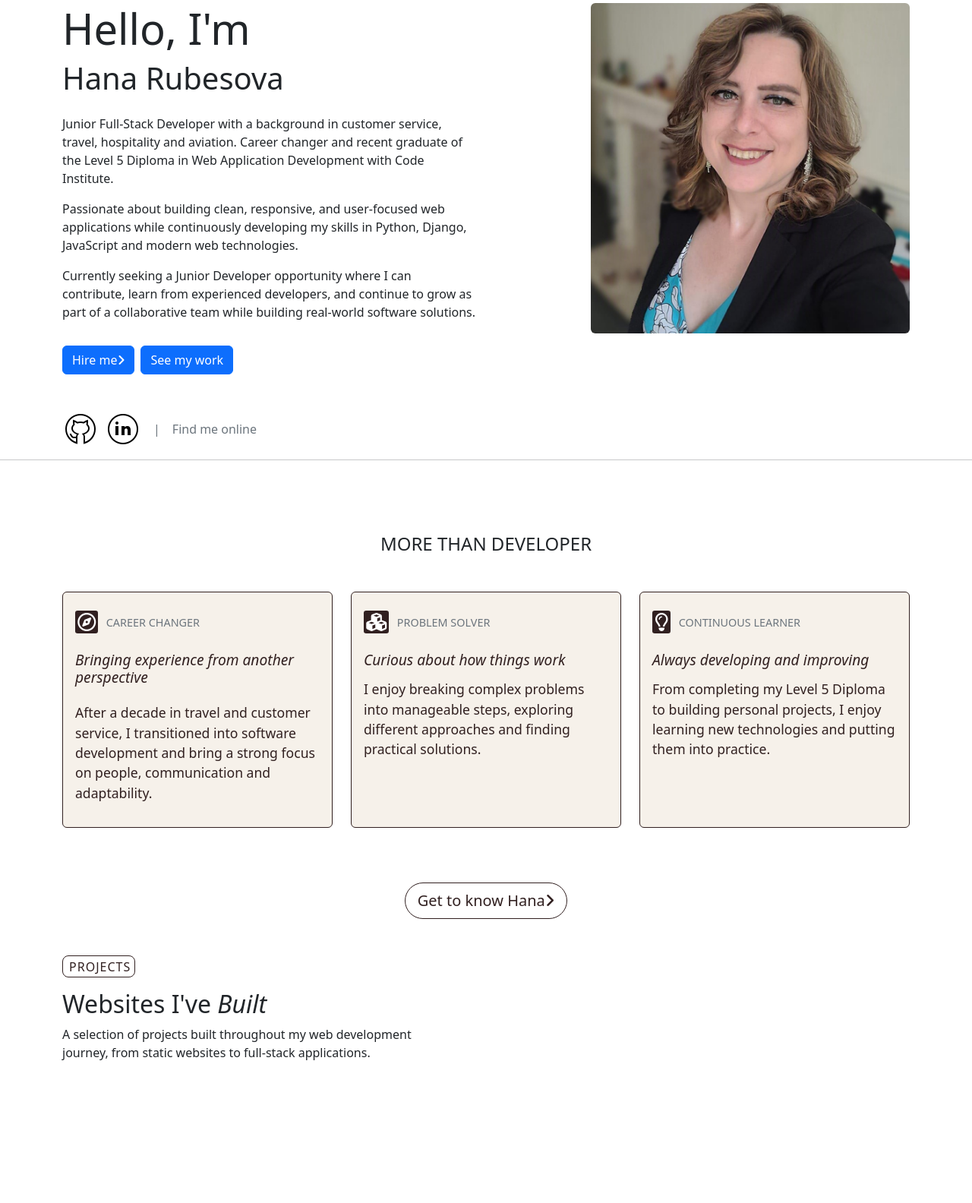
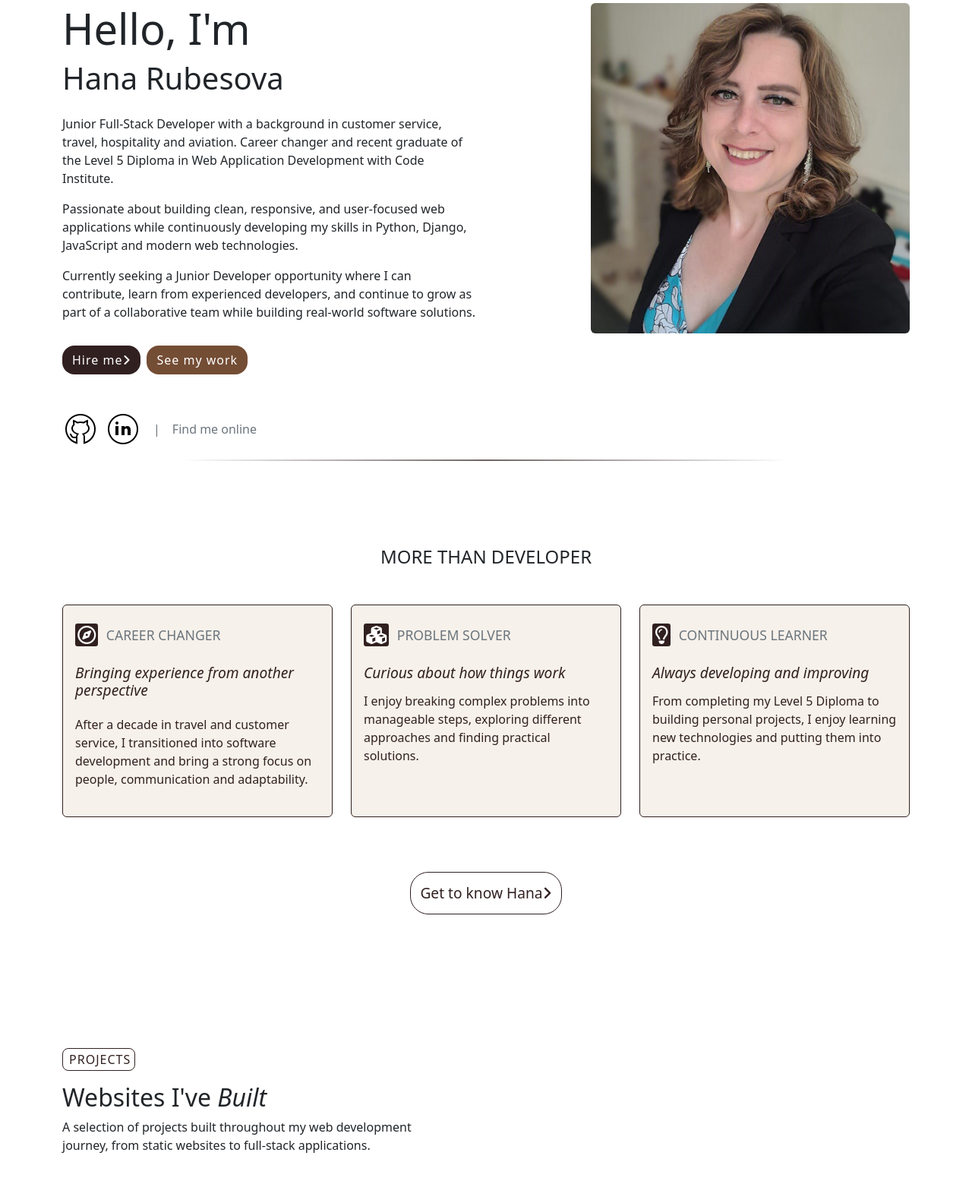
Before and after one commit to Rubina1978/portfolio-1.1, a Django app: page / in a window 1280 px wide. Shown: the part 92-1676 px from the top of the page at 76% size. Before the commit the page ends 1488 px from the top, so only its background shows below. Run offline with Django 5.2, Linux system fonts and the light colour scheme; data that the repository does not hold is empty; some libraries are stand-ins or nearby versions.

Commit message:
style buttons

```diff
--- a/new_portfolio/static/css/base.css
+++ b/new_portfolio/static/css/base.css
@@ -9,8 +9,37 @@ body {
     width: 100%;
 }
 
+html {
+    scroll-behavior: smooth;
+}
+
 .hero-image-column {
     margin-top: 1.5rem;
+}
+
+.hr-wrap {
+
+    display: flex;
+    justify-content: center;
+
+}
+.hr-wrap hr {
+    width: min(80%, 800px);
+    border: 0;
+    height: 2px;
+    background: linear-gradient(
+        90deg,
+        transparent,
+        #312020,
+        transparent
+    );
+    opacity: 0.7;
+}
+
+.projects-intro {
+    padding-top: 5rem;
+    scroll-margin-top: 80px;
+    margin-top: 0;
 }
 
 .section-intro {
@@ -22,11 +51,18 @@ body {
     border: 1px solid #312020 ;
     color: #312020;
     border-radius: 1.5rem;
+   font-size: 0.9rem;
+   padding: 0.5rem;
+   font-weight: 500;
+
 }
+
+
 
 .custom-btn:hover {
     background-color: #312020;
     color: white;
+    transition: 0.4s ease-in-out;
 }
 
 /* personality cards */
@@ -51,12 +87,14 @@ body {
 }
 
 .card-body h6 {
-    font-size: 1.2rem;
+
     margin-bottom: 0.9rem;
+    color:#312020
 
 }
 .card-body p {
-    font-size: 1.1rem;
+    font-size: 0.9rem;
+    color:#312020
 }
 
 /* project label */
@@ -90,9 +128,6 @@ border: 1px solid #312020;
 
 }
 
-
-
-
 .img-fluid {
     border-radius: 8%;
     min-width: 100px;
@@ -113,6 +148,38 @@ border: 1px solid #312020;
 
 }
 
+.custom-btn-git, .custom-btn-hire {
+    background-color:  #312020;
+    color: white;
+    border-radius: 1rem;
+    letter-spacing: 1px;
+    font-weight: 500;
+
+
+}
+
+.custom-btn-git:hover, .custom-btn-hire:hover {
+    background-color: #bd661a;
+    color: white;
+    transition: 0.3s  ease-in-out;
+
+
+}
+
+.custom-btn-live, .custom-btn-see-work {
+
+    border-radius: 1rem;
+    letter-spacing: 1px;
+    background-color: #744d35;
+    color: white;
+    font-weight: 500;
+}
+
+.custom-btn-live:hover, .custom-btn-see-work:hover {
+   background-color: #f3c383;
+   color: #312020;
+   transition: 0.3s  ease-in-out;
+}
 
 
 
@@ -130,4 +197,24 @@ border: 1px solid #312020;
 
     }
 
+    .card-body {
+        font-size: 1.1rem;
+    }
+   .card-body p {
+    font-size: 1rem;
+   }
+
+   .card-body h5 {
+    font-size: 1.1rem;
+   }
+
+   .trait-cards h6 {
+    font-size: 1.2rem;
+   }
+
+   .custom-btn {
+    font-size: 1.2rem;
+    padding: 0.8rem;
+
+   }
 }
--- a/new_portfolio/templates/home/index.html
+++ b/new_portfolio/templates/home/index.html
@@ -25,8 +25,8 @@
             </div>
         </div>
         <div class="d-flex flex-wrap align-items-center gap-2 mt-3">
-            <a href="#" class="btn btn-primary">Hire me<i class="fa-solid fa-angle-right"></i></a>
-            <a href="#" class="btn btn-primary">See my work</a>
+            <a href="#" class="btn custom-btn-hire">Hire me<i class="fa-solid fa-angle-right"></i></a>
+            <a href="#projects" class="btn custom-btn-see-work">See my work</a>
         </div>
          <div class="mt-5 d-flex align-items-center gap-2 text-muted">
             <a href="https://github.com/Rubina1978" target="_blank" rel="noopener">
@@ -39,7 +39,9 @@
             <span>Find me online</span>
         </div>
     </div>
+    <div class="hr-wrap">
     <hr>
+</div>
 
 
    <div class="container mt-5 pt-5">
@@ -82,9 +84,10 @@
             </div>
         </div>
    </div>
-   <section class="projects-intro container">
+   <section id="projects"  class="projects-intro container mt-5
+   ">
 
-    <p class="section-label mt-5">PROJECTS</p>
+    <p  class="section-label mt-5">PROJECTS</p>
 
     <h2>Websites I've <em>Built</em></h2>
 
@@ -119,8 +122,8 @@
                         </div>
                         <div class="col-md-2">
                             <div class="card-body d-flex flex-column gap-2">
-                                <a href="{{ project.github_url }}" class="btn btn-sm btn-outline-primary" target="_blank" rel="noopener">GitHub</a>
-                                <a href="{{ project.live_url }}" class="btn btn-sm btn-outline-secondary" target="_blank" rel="noopener">Live Site</a>
+                                <a href="{{ project.github_url }}" class="btn btn-sm custom-btn-git" target="_blank" rel="noopener">GitHub</a>
+                                <a href="{{ project.live_url }}" class="btn btn-sm custom-btn-live" target="_blank" rel="noopener">Live Site</a>
                             </div>
                         </div>
                     </div>
--- a/new_portfolio/urls.py
+++ b/new_portfolio/urls.py
@@ -25,4 +25,5 @@ urlpatterns = [
 ]
 
 if settings.DEBUG:
-    urlpatterns += static(settings.MEDIA_URL, document_root=settings.MEDIA_ROOT)
+    urlpatterns += static(
+        settings.MEDIA_URL, document_root=settings.MEDIA_ROOT)
```
Also changed, not shown: home_page/models.py (+16 -0 lines), home_page/migrations/0002_skill.py (added), projects/Screenshot_2026-02-03_013243.png (deleted), projects/firefox-home.png (deleted), projects/mood-manager-hackathon-2026.jpg (deleted), projects/native-spirit-studio-image.png (deleted).
